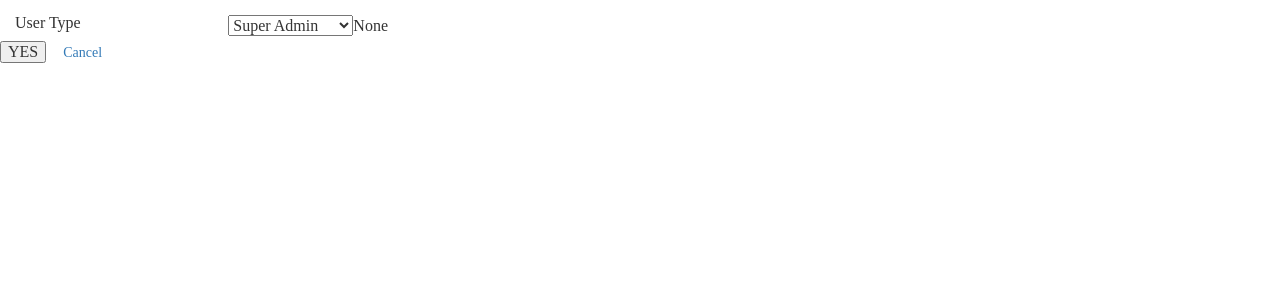
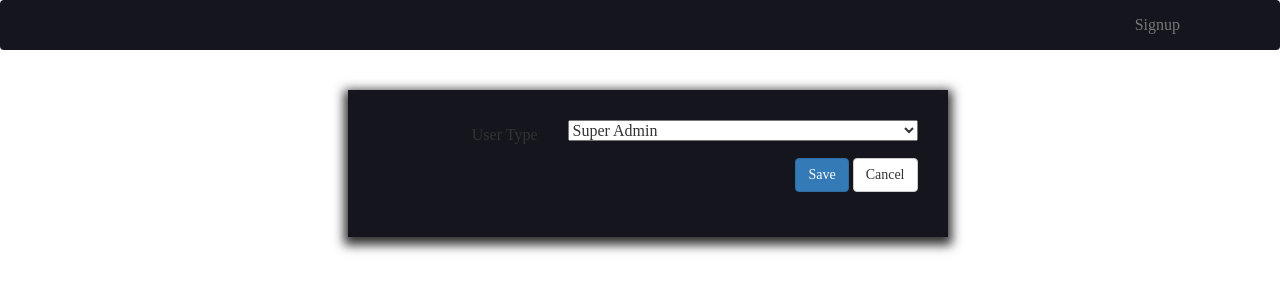
Before and after one commit to Nadeemaslam/graphs, a Django app: page /access/type/1/ in a window 1280 px wide. Shown: the top 300 px of the page. Run offline with Django 3.2, Linux system fonts and the light colour scheme; some libraries are stand-ins or nearby versions.

Commit message:
unit-test for signup & edit profile

```diff
--- a/access/templates/access/superadmin_dashboard.html
+++ b/access/templates/access/superadmin_dashboard.html
@@ -24,7 +24,7 @@
                 </ul>
                 <ul class="nav navbar-nav navbar-right navbar-user">
                     <li class="dropdown user-dropdown">
-                        <a href="#" class="dropdown-toggle" data-toggle="dropdown"><i class="fa fa-user"></i>{{ request.user.user}}<b class="caret"></b></a>
+                        <a href="#" class="dropdown-toggle" data-toggle="dropdown"><i class="fa fa-user"></i>{{ request.user}}<b class="caret"></b></a>
                         <ul class="dropdown-menu">
                             <li><a href="{% url 'user_edit'  %}"><i class="fa fa-user"></i> Edit Profile</a></li>
                             <li><a href="#"><i class="fa fa-gear"></i> Settings</a></li>
--- a/access/templates/access/user_type.html
+++ b/access/templates/access/user_type.html
@@ -1,18 +1,82 @@
 {% extends "access/base.html"%}
 {%block content%}
+<nav class="navbar navbar-default" role="navigation">
+                <div class="container">
+                    <div class="navbar-header">
+                        <a class="navbar-toggle collapsed" data-toggle="collapse" data-target=".navbar-collapse">
+                            <span class="sr-only">Toggle navigation</span>
+                        </a>
+                       <!--  <a class="navbar-brand logo" href="#">
+                            {%if request.user.userprofile.user_type == 'A'%}
+                            <h3>Admin DashBoard</h3>
+                            {% else %}
+                            <h3>Customer View</h3>
+                            {% endif %}
+                        </a> -->
+                    </div>
+            <div class="collapse navbar-collapse">
+                <div id="menu-container">
+                    <div id="#" class="#">
 
-<form action="" method="post">{% csrf_token %}
+                    <ul class="nav navbar-nav pull-right">
+
+
+
+
+                    {% if user.is_authenticated %}
+                    <li><a href="#">Welcome |{{request.user.username}}  </a></li>
+                    <li><a href="{% url 'account_logout' %}">Logout</a></li>
+                    {% else %}
+                    <li class=""><a href="{% url 'account_login' %}"></a></li>
+                    <li class=""><a href="/access/signup/">Signup</a></li>
+                    {% endif %}
+
+
+                    </ul>
+
+                                <div class="clearfix"></div>
+                            </div>
+
+
+            </div>
+        </div>
+    </div>
+</nav>
+
+
+
+ <div class="col-md-3"></div>
+ <div class="row">
+ <div class="col-md-6">
+
+<form  class="form form-horizontal "action="" method="post">{% csrf_token %}
 
 
 
 	<div class="form-group">
-    <label class="col-sm-2 control-label" for="textinput">User Type</label>
-    <div class="col-sm-10">
-        {{form.user_type}}{{user.user}}{{user.id}}
+    <label class="col-sm-4 control-label" for="textinput">User Type</label>
+    <div class="col-sm-8">
+        {{form.user_type}}
     </div>
     </div>
-<!-- 	<input class="" name="user_id" id="user_id" type="hidden" value="{{ user_id }}">
- -->    <input type="submit" value="YES" />
-    <a href="/access/super" class="btn">Cancel</a>
+
+
+
+
+
+   <div class="form-group user-type-button">
+    <div class="col-sm-offset-4 col-sm-8">
+        <div class="pull-right">
+        <button type="submit" class="btn btn-primary">Save</button>
+            <a href="javascript:window.history.back()"  class="btn btn-default">Cancel</a>
+        </div>
+    </div>
+    </div>
+
 </form>
+
+
+</div>
+</div>
+ <div class="col-md-3"></div>
 {%endblock%}
--- a/access/views.py
+++ b/access/views.py
@@ -286,7 +286,9 @@
     def get(self, request, *args, **kwargs):
         form=self.form_class()
         return self.render_to_response({'form': form})
+
     def post(self, request, *args, **kwargs):
+
         data = request.POST
         id=kwargs.get('user_id')
         form = self.form_class(data)
--- a/graphs/static/graphs/css/style.css
+++ b/graphs/static/graphs/css/style.css
@@ -191,6 +191,13 @@
   box-shadow:0 4px 10px 4px ;
 }
 
+.form p {
+
+    color: #fff;
+    text-align: center;
+    padding-bottom: 20px;
+}
+
 .login h3{
 
     text-align: center;
@@ -237,3 +244,8 @@
 
     margin-top:20px;
 }
+
+#id_user_type{
+
+    width: 100%;
+}
```
Also changed, not shown: access/templates/access/user_delete.html (+66 -4 lines), access/tests.py (+4 -10 lines), 2 other files.
